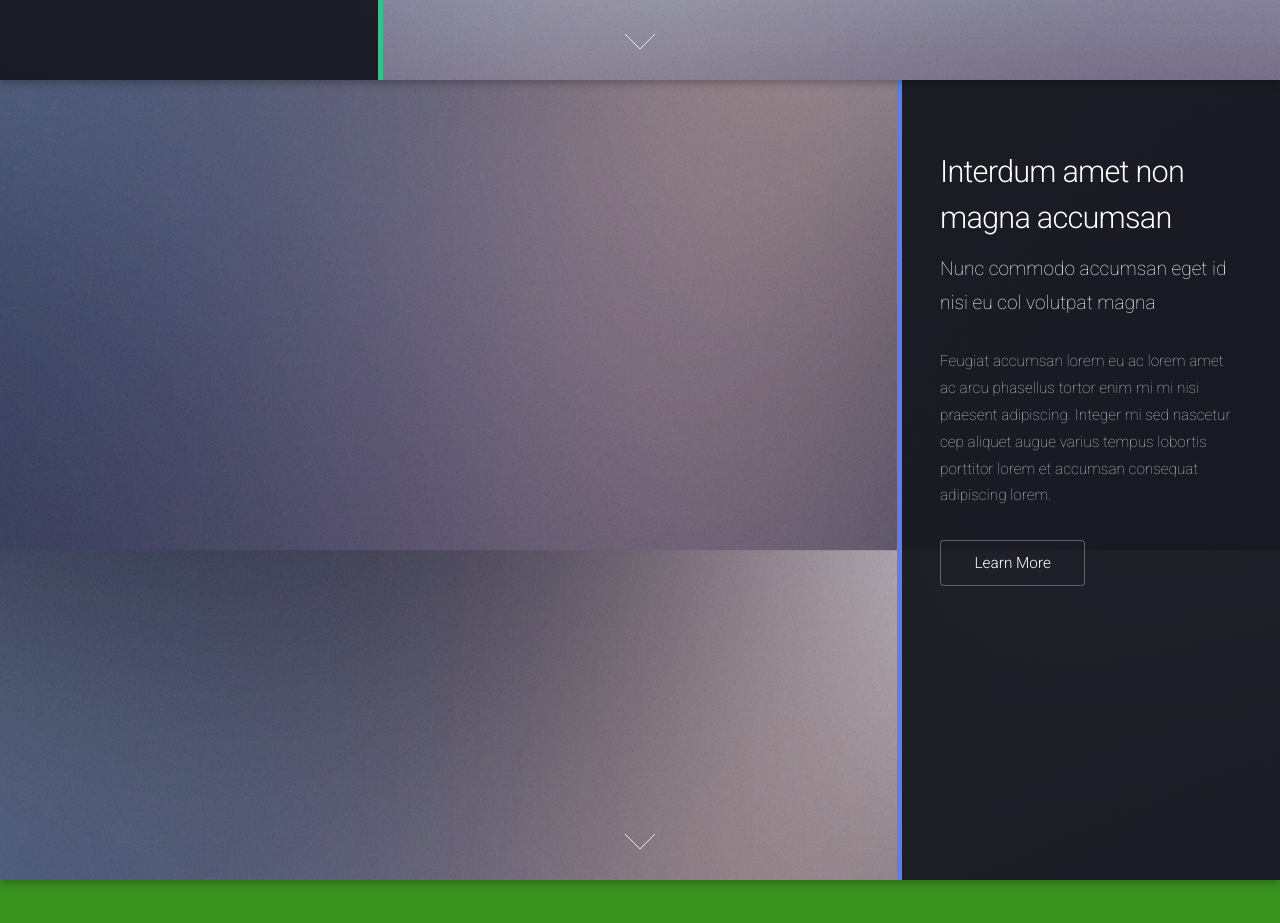
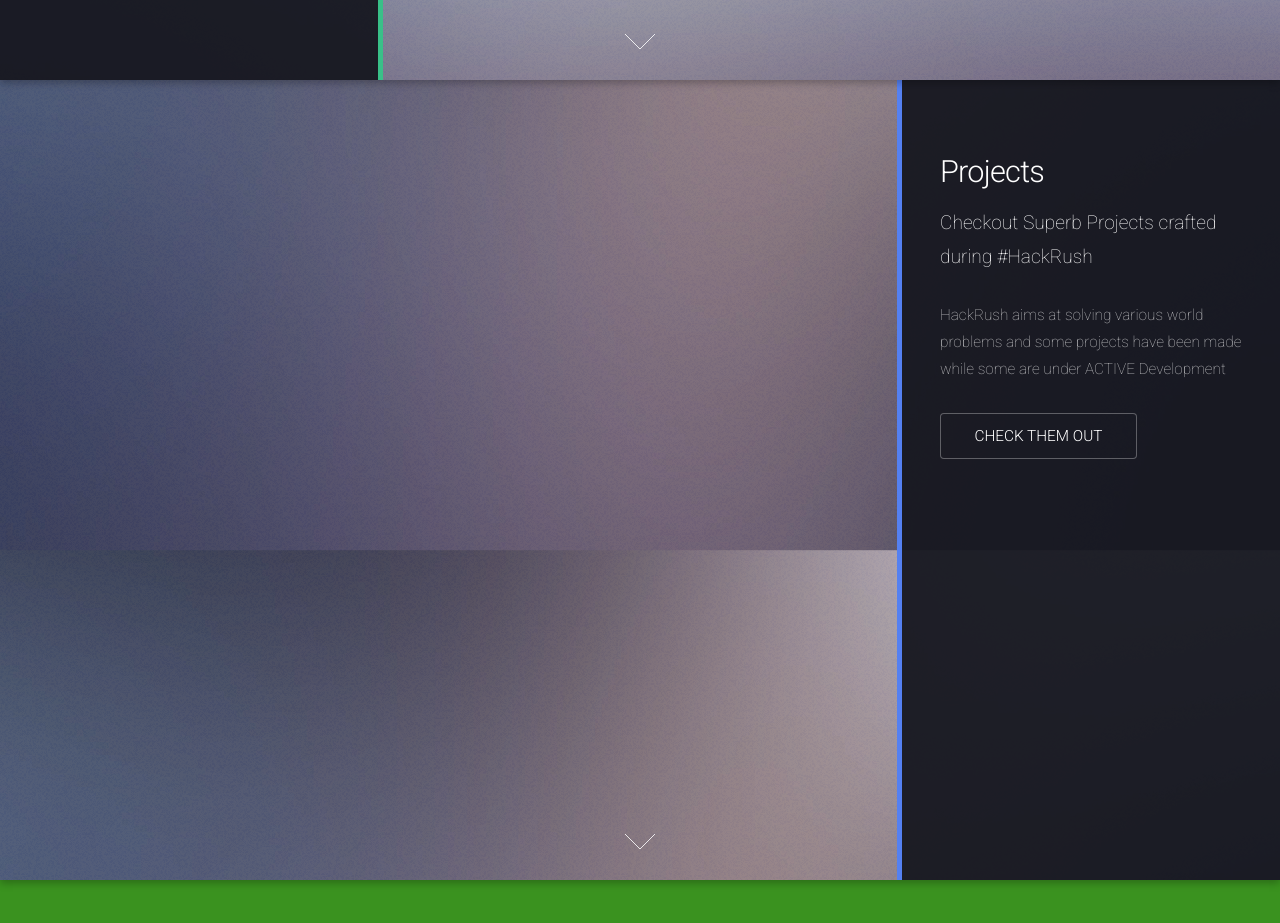
Before and after one commit to hackrush/hackrush.github.io, a website: page index.html in a window 1280 px wide. Shown: the part 3056-3979 px from the top of the page. Drawn offline with Linux system fonts and the light colour scheme.

Commit message:
fixed projects details

```diff
--- a/index.html
+++ b/index.html
@@ -146,26 +146,26 @@
 							<li><a href="#" class="button">View Tools</a></li>
 						</ul>
 					</div>
-					<a href="#four" class="goto-next scrolly">Next</a>
+					<a href="#projects" class="goto-next scrolly">Next</a>
 				</section>
 				<!-- Two -->
-				<section id="two" class="spotlight style2 right">
+				<section id="projects" class="spotlight style2 right">
 					<span class="image fit main"><img src="images/pic03.jpg" alt="" /></span>
 					<div class="content">
 						<header>
-							<h2>Interdum amet non magna accumsan</h2>
-							<p>Nunc commodo accumsan eget id nisi eu col volutpat magna</p>
+							<h2>Projects</h2>
+							<p>Checkout Superb Projects crafted during #HackRush</p>
 						</header>
-						<p>Feugiat accumsan lorem eu ac lorem amet ac arcu phasellus tortor enim mi mi nisi praesent adipiscing. Integer mi sed nascetur cep aliquet augue varius tempus lobortis porttitor lorem et accumsan consequat adipiscing lorem.</p>
+						<p>HackRush aims at solving various world problems and some projects have been made while some are under ACTIVE Development</p>
 						<ul class="actions">
-							<li><a href="#" class="button">Learn More</a></li>
+							<li><a href="hackrush.github.io/projects.html" class="button">CHECK THEM OUT</a></li>
 						</ul>
 					</div>
-					<a href="#whatwedo" class="goto-next scrolly">Next</a>
+					<a href="#email" class="goto-next scrolly">Next</a>
 				</section>
 
 			<!-- Five -->
-				<section id="five" class="wrapper style2 special fade">
+				<section id="email" class="wrapper style2 special fade">
 					<div class="container">
 						<header>
 							<h2>Be Updated</h2>
```
